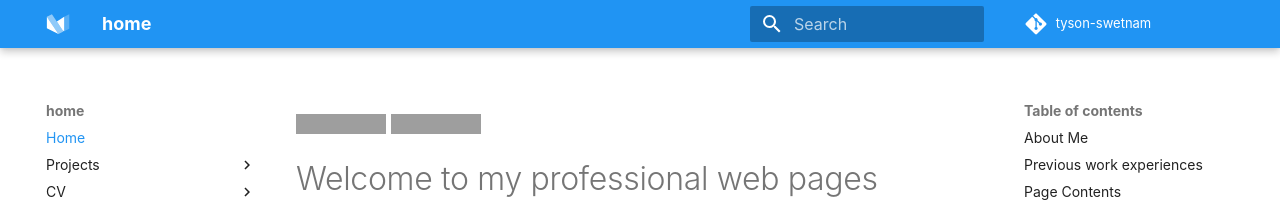
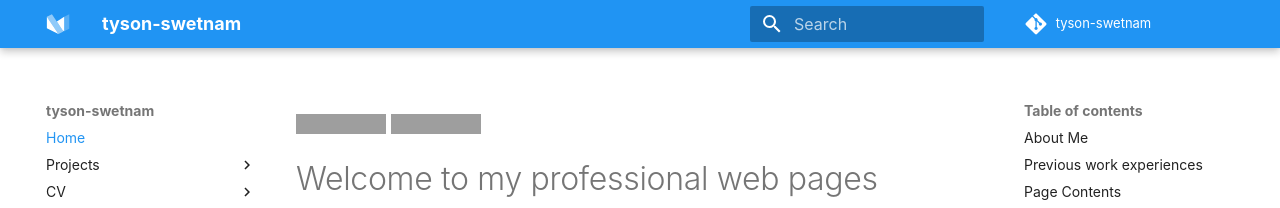
Before and after one commit to tyson-swetnam/new-website, an MkDocs documentation site: the page built from docs/index.md, in a window 1280 px wide. Shown: the top 208 px of the page. Built offline with MkDocs 1.6.1 and Material for MkDocs 9.7.7, drawn with Linux system fonts in a browser that asks for light colours; some web fonts are replaced; comment, search, counter and statistics services are not loaded; grey boxes are pictures that could not be loaded.

Commit message:
Update mkdocs.yml

```diff
--- a/mkdocs.yml
+++ b/mkdocs.yml
@@ -1,6 +1,6 @@
-site_name: home
-site_description: T.L. Swetnam's Professional Website
-site_author: Tyson L Swetnam
+site_name: tyson-swetnam
+site_description: 'T.L. Swetnam'
+site_author: 'Tyson L Swetnam'
 site_url: https://tyson-swetnam.github.io
 
 # Repository
```
